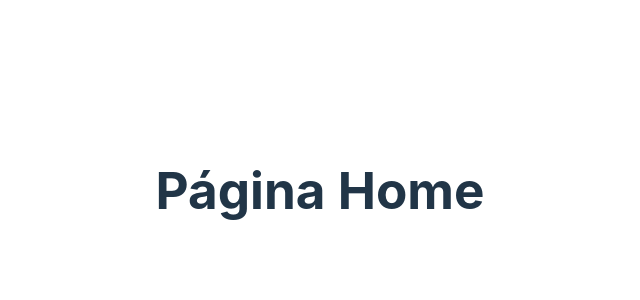
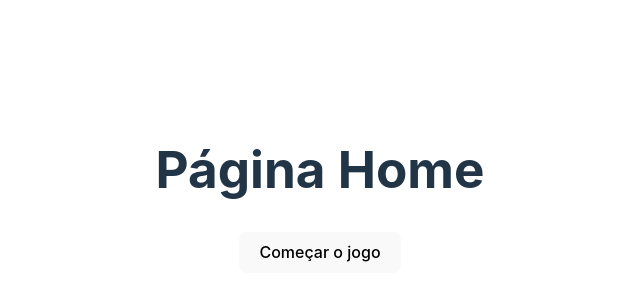
Before and after one commit to severidade/TheQuiz, a React (Vite) app: page / in a window 1280 px wide. Shown: the part 210-510 px from the top of the page, without its empty margins (320-960 px from the left). Built offline with nearby package versions, Linux system fonts and the light colour scheme.

Commit message:
feat: :rocket: implementa o botão comecar o jogo na home

```diff
--- a/src/pages/home/index.tsx
+++ b/src/pages/home/index.tsx
@@ -1,8 +1,15 @@
+import { useNavigate } from 'react-router-dom';
+
 export default function Home() {
+  const navigate = useNavigate();
+
   return (
     <div className="home-page">
       <div className="title">
         <h1>Página Home</h1>
+        <button onClick={ () => navigate('/trivia') }>
+          Começar o jogo
+        </button>
       </div>
     </div>
   );
```
